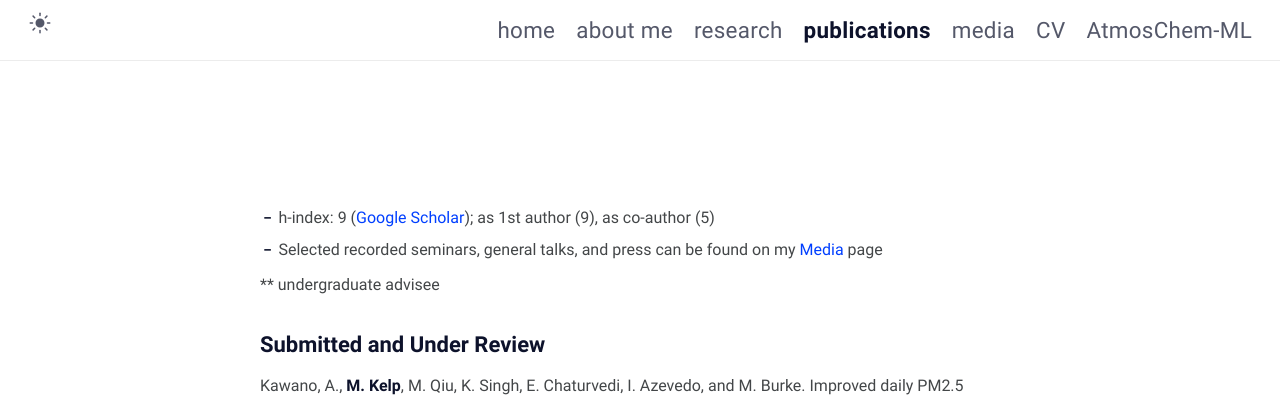
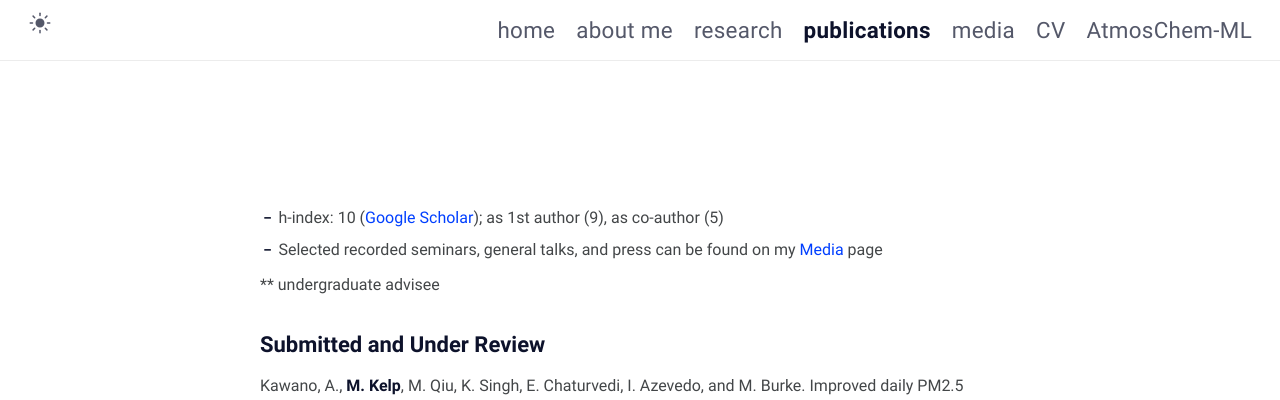
Before and after one commit to mkelp/mkelp.github.io, a Jekyll site: the page built from publications.md, in a window 1280 px wide and 900 px high. Shown: the top 400 px of the window. Built offline with Jekyll 4.4.1, drawn with Linux system fonts in a browser that asks for light colours.

Commit message:
may commit

```diff
--- a/publications.md
+++ b/publications.md
@@ -6,7 +6,7 @@
 comments: false
 ---
 
-* h-index: 9 ([Google Scholar](https://scholar.google.com/citations?user=jW7E7XAAAAAJ&hl=en)); as 1st author (9), as co-author (5)
+* h-index: 10 ([Google Scholar](https://scholar.google.com/citations?user=jW7E7XAAAAAJ&hl=en)); as 1st author (9), as co-author (5)
 <br/>
 * Selected recorded seminars, general talks, and press can be found on my [Media](https://mkelp.github.io/presentations) page
 
```
Also changed, not shown: 2 other files.
